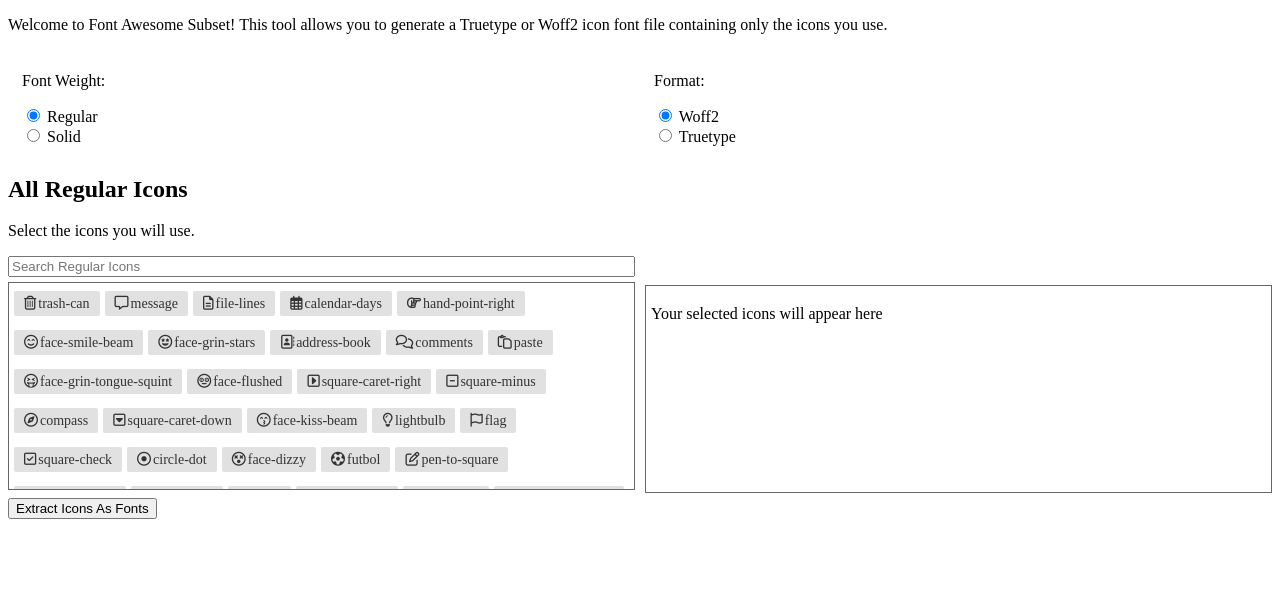
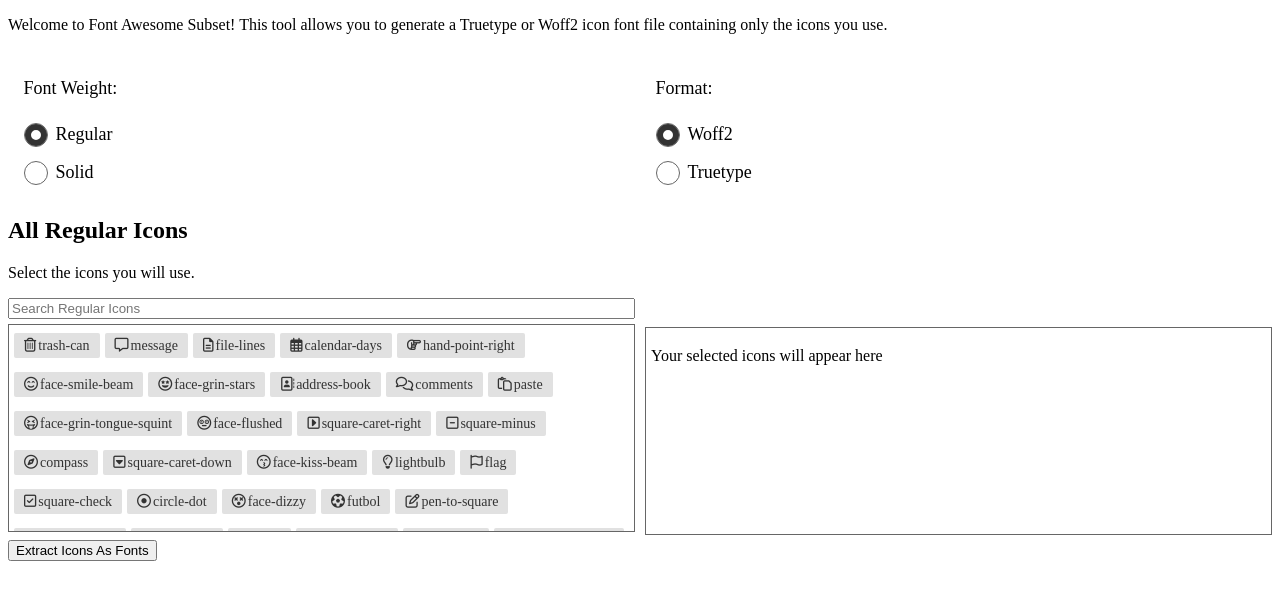
Before and after one commit to goodyduru/font-subset, a plain HTML site: page index.html in a window 1280 px wide. Drawn offline with Linux system fonts and the light colour scheme; files whose address does not match are found by name.

Commit message:
Improve accessibility.

```diff
--- a/index.html
+++ b/index.html
@@ -11,7 +11,7 @@
         <link rel="preload" as="font" crossorigin href="/webfonts/fa-regular-400.woff2">
         <link rel="preload" as="font" crossorigin href="/webfonts/fa-regular-400.ttf">
         <link href="/main.css" rel="stylesheet">
-        <link href="/all.min.css" rel="stylesheet">
+        <link rel="preload" href="/all.min.css" as="style" onload="this.onload=null;this.rel='stylesheet'">
         <script src="/icons.js" defer></script>
         <script src="/main.js" defer></script>
     </head>
--- a/main.css
+++ b/main.css
@@ -1,5 +1,73 @@
+input[type=radio] {
+    z-Index: 1;
+    box-sizing: border-box;
+    position: absolute;
+    top: 6px;
+    left: 6px;
+    margin: 0;
+}
+
+input[type=radio] + label {
+    z-Index: 2;
+    box-sizing: border-box;
+    position: relative;
+    top: 0;
+    left: 0;
+    margin: 0;
+    padding: 0 0 0 32px;
+    font-weight: 400;
+    cursor: pointer;
+    display: inline-block;
+    word-break: normal;
+}
+
+input[type=radio] + label::before {
+    z-Index: 10000;
+    -webkit-box-sizing: border-box;
+    box-sizing: border-box;
+    position: absolute;
+    top: 3px;
+    left: 0;
+    width: 24px;
+    height: 24px;
+    border: 1px solid #666;
+    border-radius: 100%;
+    background-color: #fff;
+    background-repeat: no-repeat;
+    background-position: center center;
+    content: "";
+}
+
+input[type=radio]:checked + label::after {
+    z-Index: 10001;
+    box-sizing: border-box;
+    position: absolute;
+    top: 4px;
+    left: 1px;
+    width: 22px;
+    height: 22px;
+    border: 6px solid #333;
+    border-radius: 100%;
+    content: "";
+}
+
 fieldset {
     border: 0px;
+    font-size: 18px;
+    line-height: 28px;
+}
+
+fieldset div {
+    position: relative;
+    box-sizing: border-box;
+    display: flex;
+    width: 100%;
+    min-height: 28px;
+    margin: 10px 0 0;
+    vertical-align: middle;
+    -webkit-box-orient: vertical;
+    -webkit-box-direction: normal;
+    flex-direction: column;
 }
 
 section:first-of-type {
--- a/main.js
+++ b/main.js
@@ -109,7 +109,7 @@
             }
             let html = `<div class="tag"><i class="fa fa-${icon.name}"></i><span>${icon.name}</span></div>`;
             let node = this.htmlToNode(html);
-            let button = this.htmlToNode(`<button class="action"></button>`);
+            let button = this.htmlToNode(`<button class="action" aria-label="${icon.name}"></button>`);
             button.addEventListener('click', (e) => {
                 e.preventDefault();
                 this.clickHandler(icon, node);
```
